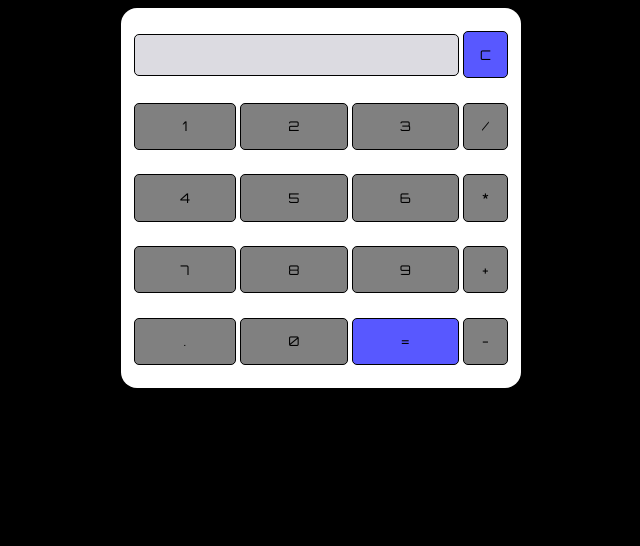
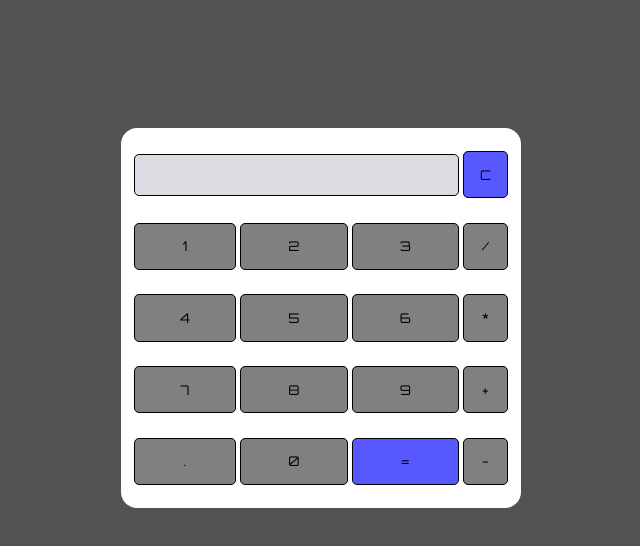
Before and after one commit to coderharish2022/SimpleCalculator, a plain HTML site: page index.html in a window 1280 px wide. Shown: the whole page, without its empty margins (319-959 px from the left). Drawn offline with Linux system fonts and the light colour scheme.

Commit message:
Update styles.css

```diff
--- a/styles.css
+++ b/styles.css
@@ -37,5 +37,6 @@ input[type=button]:hover {
     transition: ease-in-out;
 }
 body{
-    background-color: black;
+    background-color: rgba(0, 0, 0, 0.678);
+    margin-top: 10%;
 }
```
